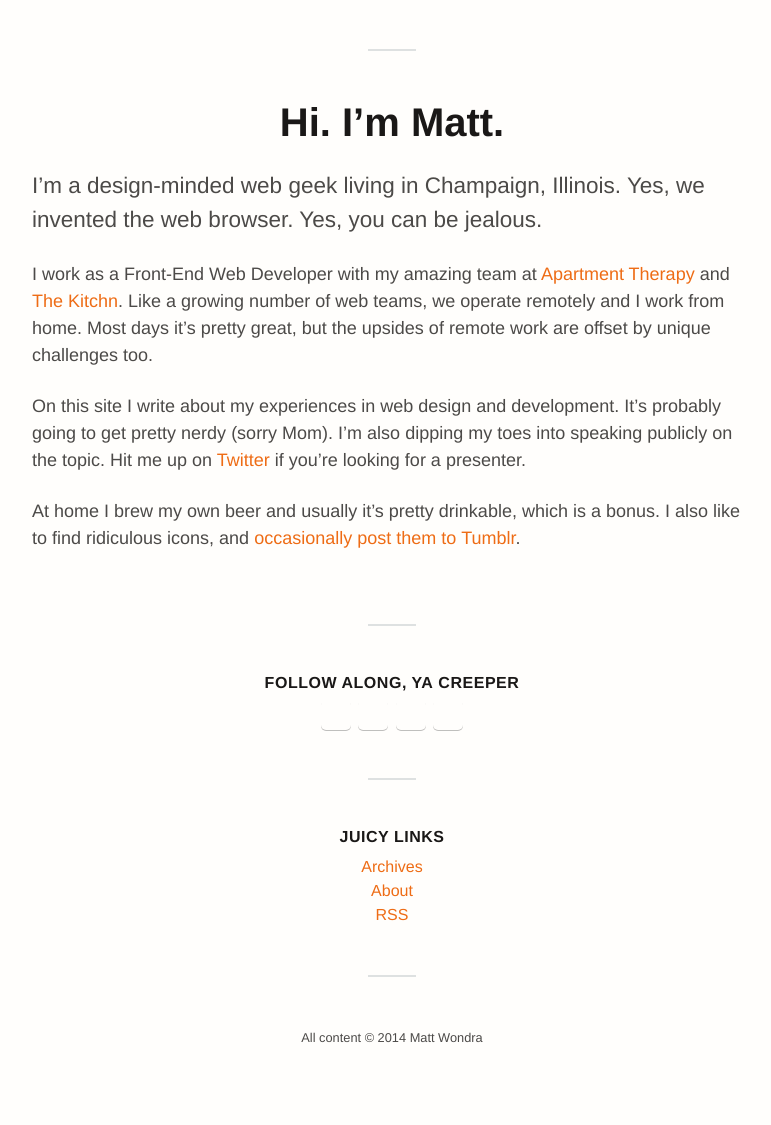
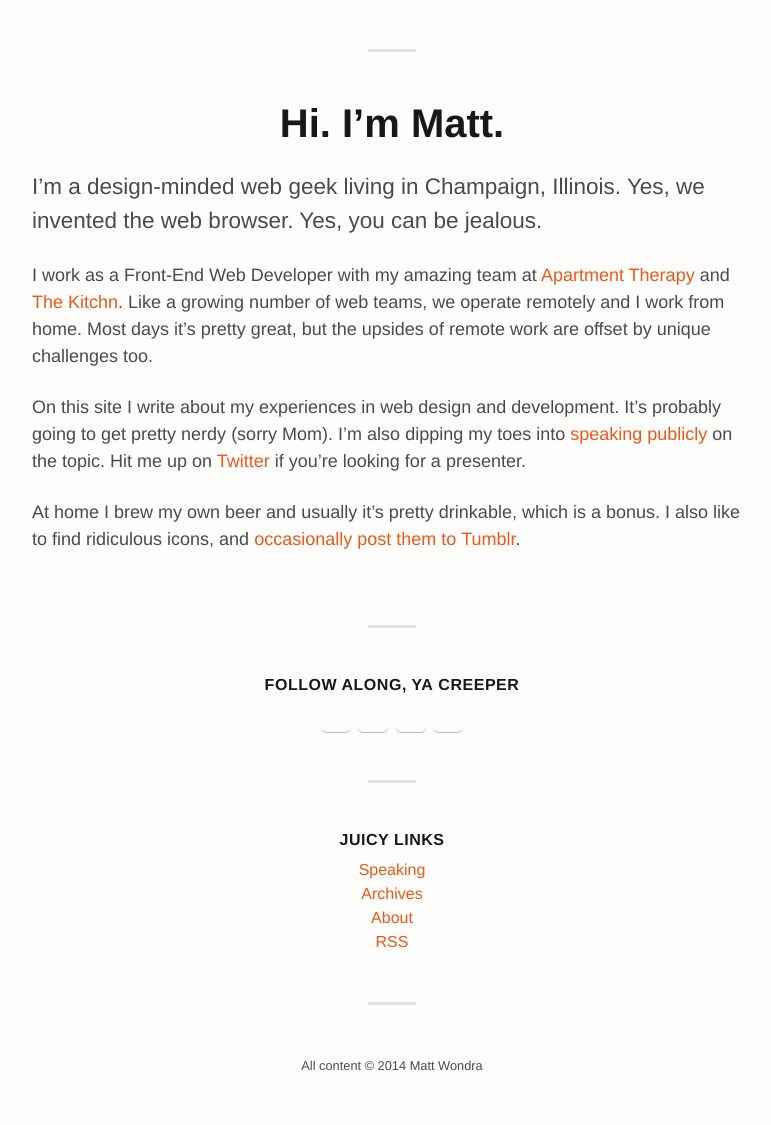
Before and after one commit to mattwondra/mattwondra.github.io, a Jekyll site: the page built from about.html, in a window 1280 px wide. Shown: the part 373-1498 px from the top of the page, without its empty margins (248-1019 px from the left). Built offline with Jekyll 4.4.1, drawn with Linux system fonts in a browser that asks for light colours; Markdown is read by kramdown in place of the engine named in the settings; before the commit the page ends 1470 px from its top, so only the background shows below that.

Commit message:
More stuff.

```diff
--- a/_layouts/default.html
+++ b/_layouts/default.html
@@ -55,6 +55,7 @@
       <h2 class="section-heading">Juicy links</h2>
       <nav role="navigation">
         <ul class="list-unstyled">
+          <li><a href="/speaking.html">Speaking</a></li>
           <li><a href="/archives.html">Archives</a></li>
           <li><a href="/about.html">About</a></li>
           <li><a href="{{site.rss_path}}{{site.rss_name}}">RSS</a></li>
--- a/about.html
+++ b/about.html
@@ -8,7 +8,7 @@ layout: default
   <div class="page-content">
     <p class="standout">I’m a design-minded web geek living in Champaign, Illinois. Yes, we invented the web browser. Yes, you can be jealous.</p>
     <p>I work as a Front-End Web Developer with my amazing team at <a href="http://www.apartmenttherapy.com">Apartment Therapy</a> and <a href="http://www.thekitchn.com">The&nbsp;Kitchn</a>. Like a growing number of web teams, we operate remotely and I work from home. Most days it’s pretty great, but the upsides of remote work are offset by unique challenges&nbsp;too.</p>
-    <p>On this site I write about my experiences in web design and development. It’s probably going to get pretty nerdy (sorry Mom). I’m also dipping my toes into speaking publicly on the topic. Hit me up on <a href="http://twitter.com/mattwondra">Twitter</a> if you’re looking for a presenter.</p>
+    <p>On this site I write about my experiences in web design and development. It’s probably going to get pretty nerdy (sorry Mom). I’m also dipping my toes into <a href="/speaking.html">speaking publicly</a> on the topic. Hit me up on <a href="http://twitter.com/mattwondra">Twitter</a> if you’re looking for a presenter.</p>
     <p>At home I brew my own beer and usually it’s pretty drinkable, which is a bonus. I also like to find ridiculous icons, and <a href="http://iconsoutofcontext.tumblr.com/">occasionally post them to&nbsp;Tumblr</a>.</p>
   </div>
 </section>
--- a/css/main.css
+++ b/css/main.css
@@ -54,10 +54,10 @@ blockquote {
 }
 
 a, a:focus {
-  color: #ee6c15;
+  color: #ee5715;
   text-decoration: none;
 }
-a:hover { color: #b84d06; }
+a:hover { color: #ff781f; }
 
 
 img {
@@ -93,7 +93,7 @@ img {
   content: '';
   display: block;
   width: 3em;
-  height: 2px;
+  height: 3px;
   background: #dee1e1;
   margin: 3em auto;
 }
@@ -133,9 +133,14 @@ img {
 .post-teaser { margin-bottom: 1.5em; }
 .post-teaser a { display: block; }
 .post-teaser .post-title {
-  font-size: 1.5rem;
+  font-size: 2rem;
 }
 
+
+#disqus_thread {
+  max-width: 40em;
+  margin: 0 auto 4em;
+}
 
 @media screen and (min-width: 32em) {
   html { font-size: 100%; }
```
Also changed, not shown: _drafts/first-post.md (+5 -6 lines), _layouts/post.html (+18 -0 lines), speaking.html (added, +15 -0 lines).
